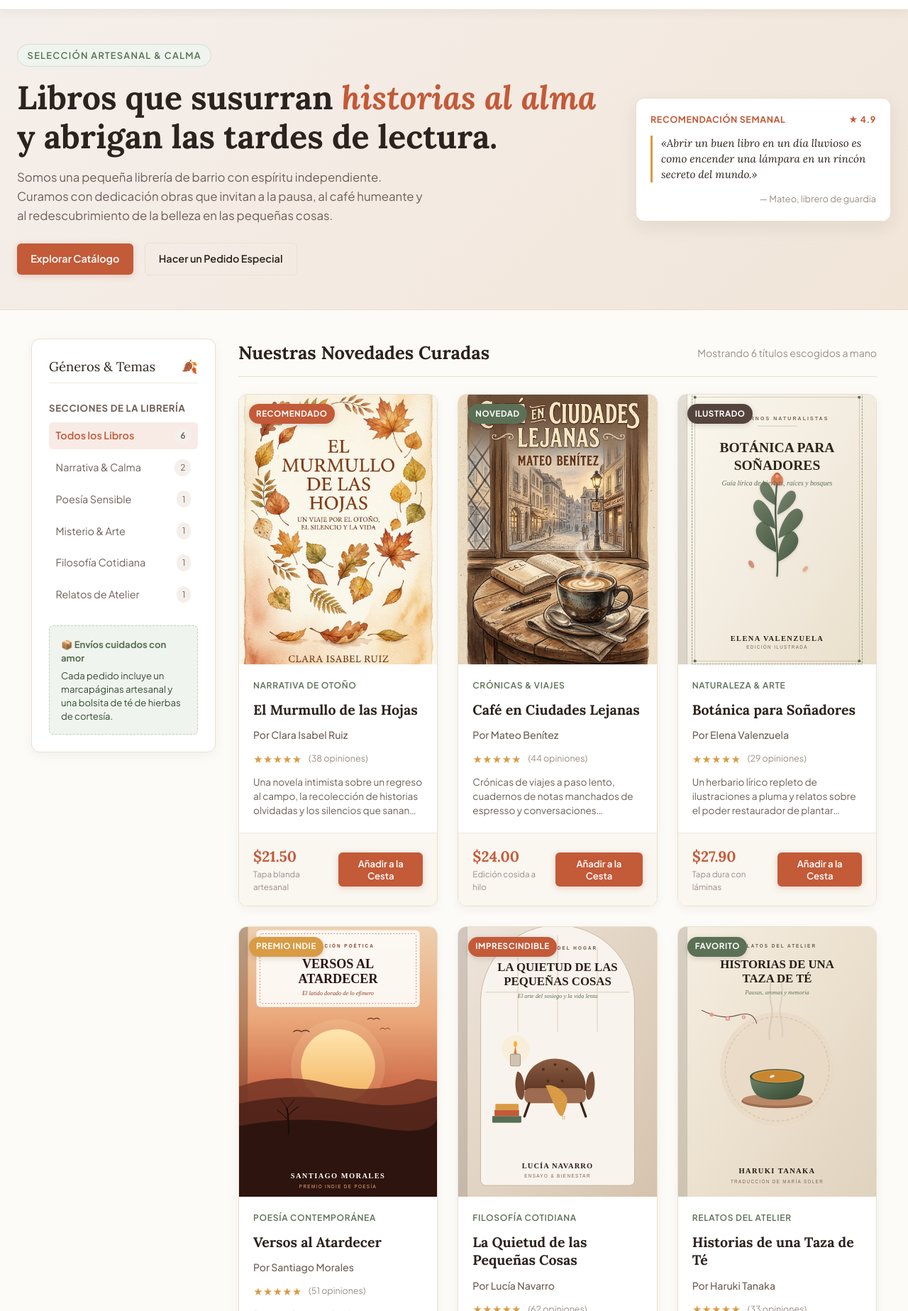
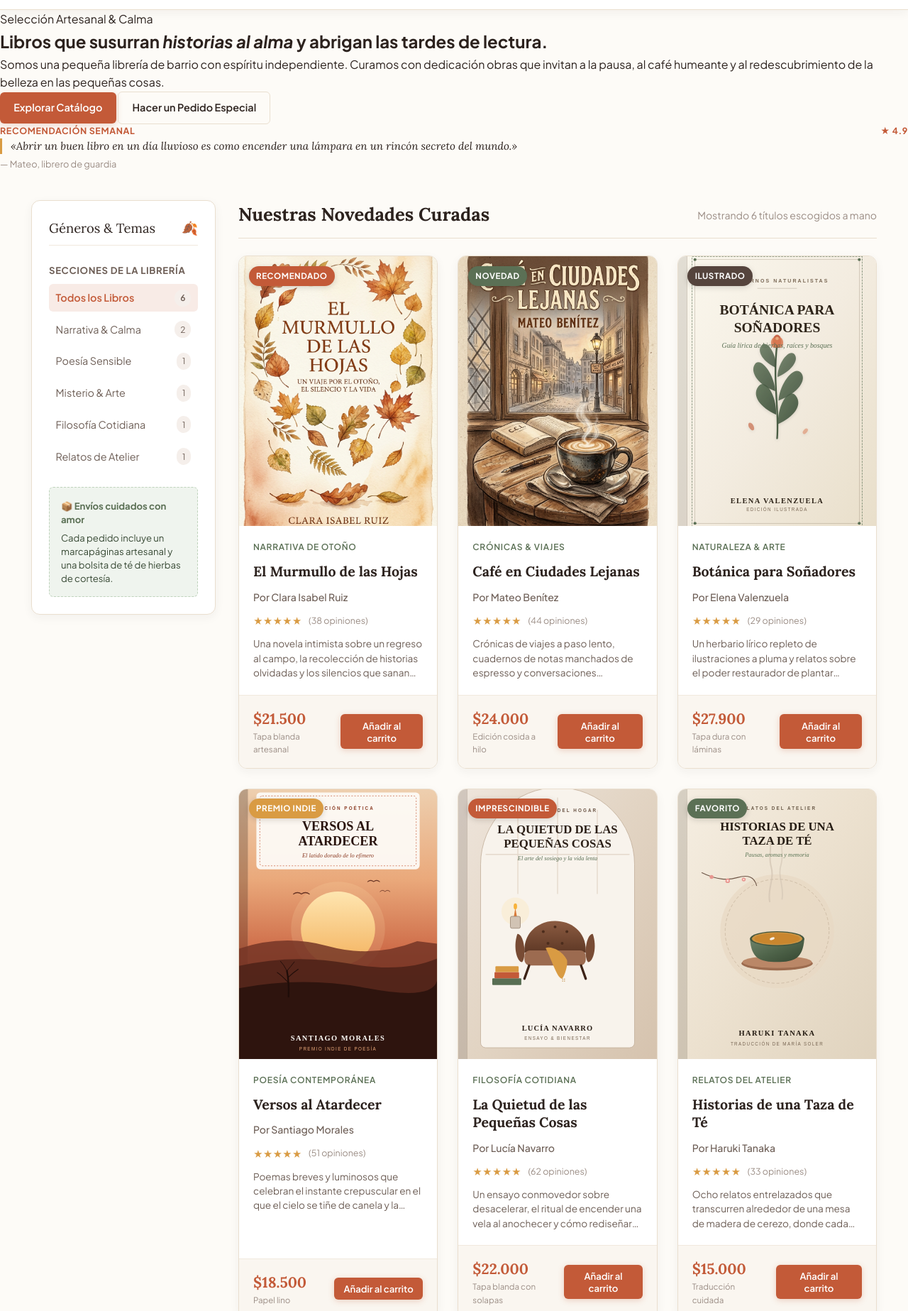
Before and after one commit to keilabmoharem/Rincon-de-las-palabras, a plain HTML site: page index.html in a window 1280 px wide. Shown: the part 73-1920 px from the top of the page at 71% size. Drawn offline with Linux system fonts and the light colour scheme.

Commit message:
pequeños cambios

```diff
--- a/css/styles.css
+++ b/css/styles.css
@@ -1,7 +1,6 @@
 /* ==========================================================================
    Book Store - "El Rincón de las Palabras"
    Theme: Cozy & Indie Style
-   External Main Stylesheet (Strict Flexbox Architecture)
    ========================================================================== */
 
 /* --------------------------------------------------------------------------
@@ -48,7 +47,7 @@
   /* Transitions */
   --transition-smooth: all 0.25s cubic-bezier(0.16, 1, 0.3, 1);
 
-  /* Radii */
+  /* Radius */
   --radius-sm: 6px;
   --radius-md: 12px;
   --radius-lg: 18px;
@@ -95,18 +94,22 @@ a {
   transition: var(--transition-smooth);
 }
 
-button, input, textarea, select {
+button,
+input,
+textarea,
+select {
   font-family: inherit;
   font-size: 1rem;
   color: inherit;
 }
 
-ul, ol {
+ul,
+ol {
   list-style: none;
 }
 
 /* --------------------------------------------------------------------------
-   3. Header & Navigation (Flexbox)
+   3. Header & Navigation
    -------------------------------------------------------------------------- */
 .site-header {
   background-color: var(--bg-surface);
@@ -229,15 +232,15 @@ ul, ol {
 }
 
 /* --------------------------------------------------------------------------
-   4. Hero / Welcome Banner (Flexbox)
+   4. Welcome Banner
    -------------------------------------------------------------------------- */
-.hero-banner {
+.welcome-banner {
   background: linear-gradient(135deg, var(--bg-cream) 0%, #F1E5D8 100%);
   border-bottom: 1px solid var(--border-warm);
   padding: 3rem 1.5rem;
 }
 
-.hero-container {
+.welcome-container {
   max-width: 1240px;
   margin: 0 auto;
   display: flex;
@@ -247,14 +250,14 @@ ul, ol {
   flex-wrap: wrap;
 }
 
-.hero-text-block {
+.welcome-text-block {
   flex: 1 1 500px;
   display: flex;
   flex-direction: column;
   gap: 1rem;
 }
 
-.hero-badge {
+.welcome-badge {
   display: inline-flex;
   align-items: center;
   gap: 0.5rem;
@@ -270,7 +273,7 @@ ul, ol {
   align-self: flex-start;
 }
 
-.hero-heading {
+.welcome-heading {
   font-family: var(--font-serif);
   font-size: clamp(2rem, 4vw, 2.9rem);
   font-weight: 700;
@@ -278,18 +281,18 @@ ul, ol {
   color: var(--text-main);
 }
 
-.hero-heading em {
+.welcome-heading em {
   font-style: italic;
   color: var(--accent-terracotta);
 }
 
-.hero-description {
+.welcome-description {
   font-size: 1.05rem;
   color: var(--text-muted);
   max-width: 580px;
 }
 
-.hero-cta-group {
+.welcome-cta-group {
   display: flex;
   align-items: center;
   gap: 1rem;
@@ -297,7 +300,7 @@ ul, ol {
   flex-wrap: wrap;
 }
 
-.hero-spotlight {
+.welcome-spotlight {
   flex: 0 1 360px;
   background-color: var(--bg-surface);
   border: 1px solid var(--border-warm);
@@ -337,7 +340,7 @@ ul, ol {
 }
 
 /* --------------------------------------------------------------------------
-   5. Main Layout & Catalog (Flexbox)
+   5. Main Layout & Catalog
    -------------------------------------------------------------------------- */
 .main-layout {
   max-width: 1240px;
@@ -475,7 +478,7 @@ ul, ol {
   color: var(--text-light);
 }
 
-/* Products Flexbox Grid */
+/* Products*/
 .books-container {
   display: flex;
   flex-wrap: wrap;
@@ -698,7 +701,7 @@ ul, ol {
 }
 
 /* --------------------------------------------------------------------------
-   7. Reviews Section & Reader Testimonials (Flexbox)
+   7. Reviews Section & Reader reviews
    -------------------------------------------------------------------------- */
 .reviews-section {
   background: linear-gradient(180deg, var(--bg-parchment) 0%, #F6EDE5 100%);
@@ -946,7 +949,7 @@ ul, ol {
   color: var(--text-light);
 }
 
-/* Banner acogedor para invitar a los lectores a dejar reseña */
+/* Banner para invitar a los lectores a dejar reseña */
 .reviews-cta-banner {
   background-color: var(--bg-surface);
   border: 2px dashed var(--border-warm);
@@ -980,16 +983,16 @@ ul, ol {
 }
 
 /* --------------------------------------------------------------------------
-   8. Contact Page Layout & Formspree Form (Flexbox)
+   8. Contact Page Layout & Formspree Form
    -------------------------------------------------------------------------- */
-.contact-hero {
+.contact-section {
   background: linear-gradient(135deg, var(--bg-cream) 0%, #EFE5D8 100%);
   border-bottom: 1px solid var(--border-warm);
   padding: 2.5rem 1.5rem;
   text-align: center;
 }
 
-.contact-hero-container {
+.contact-container {
   max-width: 800px;
   margin: 0 auto;
   display: flex;
@@ -998,13 +1001,13 @@ ul, ol {
   gap: 0.75rem;
 }
 
-.contact-hero-heading {
+.contact-heading {
   font-family: var(--font-serif);
   font-size: clamp(2rem, 3.5vw, 2.6rem);
   color: var(--text-main);
 }
 
-.contact-hero-subtitle {
+.contact-subtitle {
   font-size: 1.05rem;
   color: var(--text-muted);
   max-width: 600px;
@@ -1173,7 +1176,7 @@ ul, ol {
 }
 
 /* --------------------------------------------------------------------------
-   8. Footer (Flexbox)
+   8. Footer
    -------------------------------------------------------------------------- */
 .site-footer {
   background-color: #241A16;
--- a/index.html
+++ b/index.html
@@ -160,10 +160,10 @@
           </div>
           <div class="book-card-footer">
             <div class="book-price-block">
-              <span class="book-price">$21.50</span>
+              <span class="book-price">$21.500</span>
               <span class="book-price-format">Tapa blanda artesanal</span>
             </div>
-            <button type="button" class="btn-primary btn-sm" id="btn-add-murmullo">Añadir a la Cesta</button>
+            <button type="button" class="btn-primary btn-sm" id="btn-add-murmullo">Añadir al carrito</button>
           </div>
         </article>
 
@@ -190,10 +190,10 @@
           </div>
           <div class="book-card-footer">
             <div class="book-price-block">
-              <span class="book-price">$24.00</span>
+              <span class="book-price">$24.000</span>
               <span class="book-price-format">Edición cosida a hilo</span>
             </div>
-            <button type="button" class="btn-primary btn-sm" id="btn-add-cafe">Añadir a la Cesta</button>
+            <button type="button" class="btn-primary btn-sm" id="btn-add-cafe">Añadir al carrito</button>
           </div>
         </article>
 
@@ -220,10 +220,10 @@
           </div>
           <div class="book-card-footer">
             <div class="book-price-block">
-              <span class="book-price">$27.90</span>
+              <span class="book-price">$27.900</span>
               <span class="book-price-format">Tapa dura con láminas</span>
             </div>
-            <button type="button" class="btn-primary btn-sm" id="btn-add-botanica">Añadir a la Cesta</button>
+            <button type="button" class="btn-primary btn-sm" id="btn-add-botanica">Añadir al carrito</button>
           </div>
         </article>
 
@@ -250,10 +250,10 @@
           </div>
           <div class="book-card-footer">
             <div class="book-price-block">
-              <span class="book-price">$18.50</span>
-              <span class="book-price-format">Papel lino verjurado</span>
+              <span class="book-price">$18.500</span>
+              <span class="book-price-format">Papel lino</span>
             </div>
-            <button type="button" class="btn-primary btn-sm" id="btn-add-versos">Añadir a la Cesta</button>
+            <button type="button" class="btn-primary btn-sm" id="btn-add-versos">Añadir al carrito</button>
           </div>
         </article>
 
@@ -280,10 +280,10 @@
           </div>
           <div class="book-card-footer">
             <div class="book-price-block">
-              <span class="book-price">$22.00</span>
+              <span class="book-price">$22.000</span>
               <span class="book-price-format">Tapa blanda con solapas</span>
             </div>
-            <button type="button" class="btn-primary btn-sm" id="btn-add-quietud">Añadir a la Cesta</button>
+            <button type="button" class="btn-primary btn-sm" id="btn-add-quietud">Añadir al carrito</button>
           </div>
         </article>
 
@@ -310,10 +310,10 @@
           </div>
           <div class="book-card-footer">
             <div class="book-price-block">
-              <span class="book-price">$19.80</span>
+              <span class="book-price">$15.000</span>
               <span class="book-price-format">Traducción cuidada</span>
             </div>
-            <button type="button" class="btn-primary btn-sm" id="btn-add-te">Añadir a la Cesta</button>
+            <button type="button" class="btn-primary btn-sm" id="btn-add-te">Añadir al carrito</button>
           </div>
         </article>
 
@@ -441,7 +441,7 @@
           <div class="review-body">
             <h3 class="review-headline">«Te enseña a desacelerar el ritmo cotidiano»</h3>
             <p class="review-text">
-              «Compré este ensayo por recomendación del librero cuando visité el café de la librería. Leerlo con luz
+              «Compré este ensayo por recomendación del librero cuando visité el café. Leerlo con luz
               tenue cada noche transformó mi rutina. Es un abrazo cálido para la mente en tiempos acelerados.»
             </p>
           </div>
@@ -495,8 +495,8 @@
       <!-- Banner de Invitación a Compartir Reseña -->
       <aside class="reviews-cta-banner" aria-label="Invitación para compartir reseña">
         <div class="reviews-cta-text">
-          <h3>¿Has disfrutado de alguna de nuestras historias?</h3>
-          <p>Nos encanta saber qué sentimientos y conversaciones despertaron nuestras páginas en tu hogar. Cuéntanos tu
+          <h3>¿Disfrutaste de alguna de nuestras historias?</h3>
+          <p>Nos encanta saber qué sentimientos y conversaciones despertaron nuestras páginas en tu hogar. Contanos tu
             experiencia y formará parte de nuestro rincón.</p>
         </div>
         <a href="pages/contacto.html" class="btn-primary" id="btn-enviar-resena">
@@ -518,7 +518,7 @@
           encontrar títulos editados con mimo por sellos independientes de todo el mundo.
         </p>
         <div class="hero-cta-group">
-          <a href="pages/contacto.html" class="btn-primary" id="btn-about-contact">¿Tienes preguntas? Escríbenos</a>
+          <a href="pages/contacto.html" class="btn-primary" id="btn-about-contact">¿Tenes preguntas? Escribinos</a>
         </div>
       </div>
     </div>
@@ -576,8 +576,8 @@
           <p class="footer-description">
             Luzuriaga 123, Llavallol.<br>
             Cerca de la Plaza Fiorentino Ameghino.<br>
-            Tel: +34 912 345 678<br>
-            hola@elrincondelaspalabras.com
+            Tel: +54 11 2345-6789<br>
+            contacto@elrincondelaspalabras.com
           </p>
         </div>
 
```
Also changed, not shown: pages/contacto.html (+3 -3 lines).
